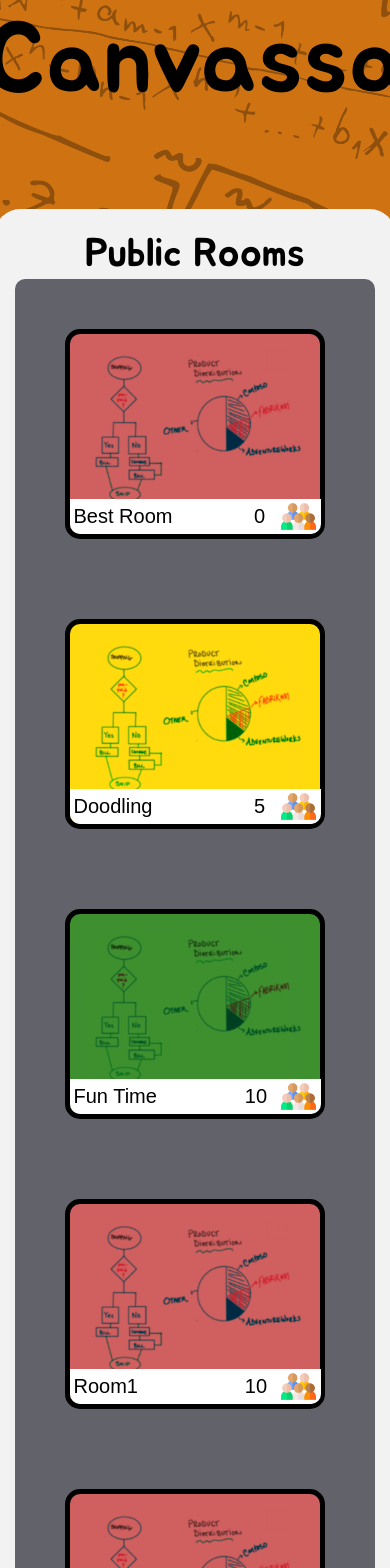
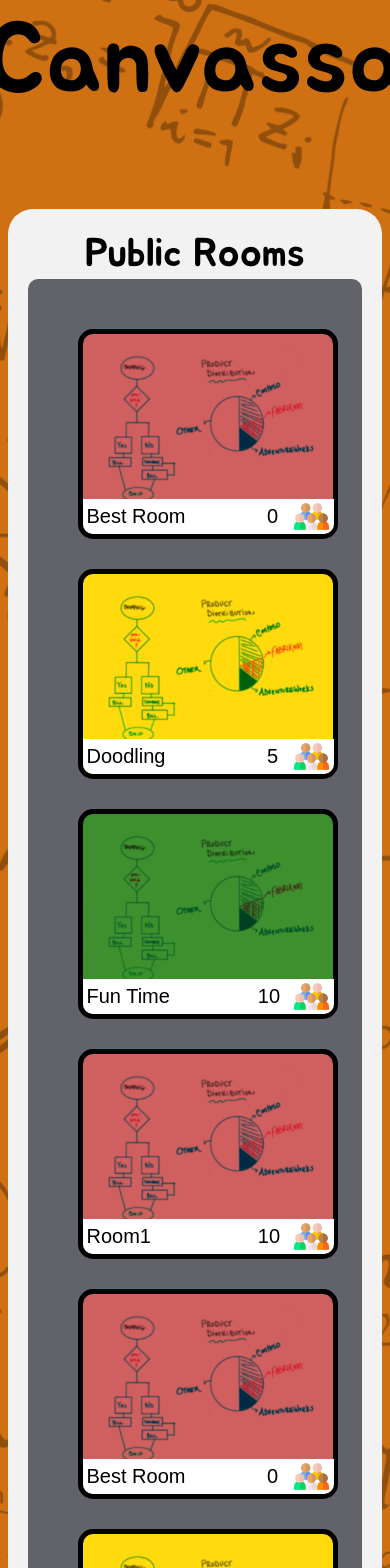
Before and after one commit to UTSCC09/project-canvassa, a React (Create React App) app in the folder frontend/: page /rooms/public in a window 390 px wide. Shown: the top 1568 px of the page. Built offline with nearby package versions, Linux system fonts and the light colour scheme.

Commit message:
Fixed Grid Responsive Issue

```diff
--- a/frontend/src/pages/PublicRoomsPage/PublicRoomsPage.jsx
+++ b/frontend/src/pages/PublicRoomsPage/PublicRoomsPage.jsx
@@ -10,11 +10,13 @@ import {
 import backgroundimg from "../../assets/images/math-transparent-background-30.png";
 import { PATHS } from "../../shared/constants";
 import { Grid } from "@mui/material";
-import {useNavigate} from "react-router-dom";
+import { useNavigate } from "react-router-dom";
 
 export const PublicRoomsPage = () => {
   const navigate = useNavigate();
-  const goToLandingPage = ()=> {navigate(PATHS.LANDING_PAGE , {replaced:true});};
+  const goToLandingPage = () => {
+    navigate(PATHS.LANDING_PAGE, { replaced: true });
+  };
 
   return (
     <Background>
@@ -23,40 +25,21 @@ export const PublicRoomsPage = () => {
         <ContentContainer>
           <SubTitleText>Public Rooms</SubTitleText>
           <RoomsContainer>
-            <Grid
-              container
-              direction="row"
-              justifyContent="spaced-between"
-              alignItems="flex-center"
-              rowSpacing={10}
-              columnSpacing={{ xs: 4, sm: 4, md: 4, lg: 4, xl:4}}
-              columns={{ xs: 4, sm: 8, md: 12, lg: 16, xl:20 }}
-            >
-              <Grid item xs={4} sm={4} md={4}>
             <RoomComponent name="Best Room" players="0" />
-              </Grid>
-              <Grid item xs={4} sm={4} md={4}>
+
             <RoomComponent name="Doodling" players="5" color="#ffdb0e" />
-              </Grid>
-              <Grid item xs={4} sm={4} md={4}>
+
             <RoomComponent name="Fun Time" players="10" color="#3e902f" />
-              </Grid>
-              <Grid item xs={4} sm={4} md={4}>
+
             <RoomComponent name="Room1" players="10" />
-              </Grid>
-              <Grid item xs={4} sm={4} md={4}>
+
             <RoomComponent name="Best Room" players="0" />
-              </Grid>
-              <Grid item xs={4} sm={4} md={4}>
+
             <RoomComponent name="Doodling" players="5" color="#ffdb0e" />
-              </Grid>
-              <Grid item xs={4} sm={4} md={4}>
+
             <RoomComponent name="Fun Time" players="10" color="#3e902f" />
-              </Grid>
-              <Grid item xs={4} sm={4} md={4}>
+
             <RoomComponent name="Room1" players="10" />
-              </Grid>
-            </Grid>
           </RoomsContainer>
           <ButtonContainer>
             <Button onClick={goToLandingPage}>Back</Button>
@@ -73,6 +56,10 @@ const RoomsContainer = styled.div`
   margin-bottom: 5em;
   border-radius: 1em;
   background-color: #62626b;
+  display: grid;
+  grid-template-columns: repeat(auto-fill, minmax(25em, 1fr));
+  grid-gap: 3rem;
+  max-width: 60vw;
 `;
 
 const ButtonContainer = styled.div`
@@ -95,7 +82,7 @@ const BackgroundAnimation = keyframes`
 `;
 
 const Background = styled.div`
-  height:fit-content;
+  height: fit-content;
   min-height: 100vh;
   display: flex;
   flex-direction: column;
--- a/frontend/src/shared/components/RoomComponent.jsx
+++ b/frontend/src/shared/components/RoomComponent.jsx
@@ -3,40 +3,37 @@ import styled from "styled-components";
 import backgroundimg from "../../assets/images/canvas-small.png";
 import peopleicon from "../../assets/images/people-icon.png";
 
-export const RoomComponent = ({name, players, color}) => {
-
+export const RoomComponent = ({ name, players, color }) => {
   return (
-    <Background color = {color || '#d05f5f'}>
+    <Background color={color || "#d05f5f"}>
       <BottomBar>
-            <Name>{name || 'Room Name'}</Name>
-            <Number>{players || '5'}</Number>
-            <PeopleIcon/>
+        <Name>{name || "Room Name"}</Name>
+        <Number>{players || "5"}</Number>
+        <PeopleIcon />
       </BottomBar>
     </Background>
-  )
-
-
-}
+  );
+};
 
 const Number = styled.div`
   font-family: Arial, Helvetica, sans-serif;
   font-size: 2em;
-    flex-grow:1;
+  flex-grow: 1;
 `;
 
 const Name = styled.div`
   font-family: Arial, Helvetica, sans-serif;
   font-size: 2em;
-    flex-grow:5;
-    margin:0 0.2em;
-    width:5em;
-    overflow:hidden;
+  flex-grow: 5;
+  margin: 0 0.2em;
+  width: 5em;
+  overflow: hidden;
 `;
 
 const PeopleIcon = styled.div`
   height: 3.5em;
   width: 3.5em;
-  background:url(${peopleicon});
+  background: url(${peopleicon});
   background-size: cover;
   margin-right: 0.5em;
 `;
@@ -46,15 +43,16 @@ const Background = styled.div`
   position: relative;
   height: 20em;
   width: 25em;
-  background:url(${backgroundimg});
+  min-width: 25em;
+  background: url(${backgroundimg});
   background-size: contain;
   margin: 0 auto;
   border-radius: 1.5em;
   border-style: solid;
   border-width: 0.5em;
-  background-color: ${(props)=> props.color}; /* Tint color */
+  background-color: ${(props) => props.color}; /* Tint color */
   background-blend-mode: multiply;
-  &:hover{
+  &:hover {
     filter: brightness(85%);
   }
 `;
@@ -62,11 +60,11 @@ const Background = styled.div`
 const BottomBar = styled.div`
   position: absolute;
   bottom: 0px;
-    left:-0.05em;
+  left: -0.05em;
   border-radius: 0em 0em 1em 1em;
   height: 3.5em;
   width: 25.1em;
   background-color: white;
-    display:flex;
+  display: flex;
   align-items: center;
-`
+`;
```
Also changed, not shown: frontend/src/pages/LandingPage/LandingPage.jsx (+15 -12 lines). Lines whose indentation alone changed are shown as unchanged.
